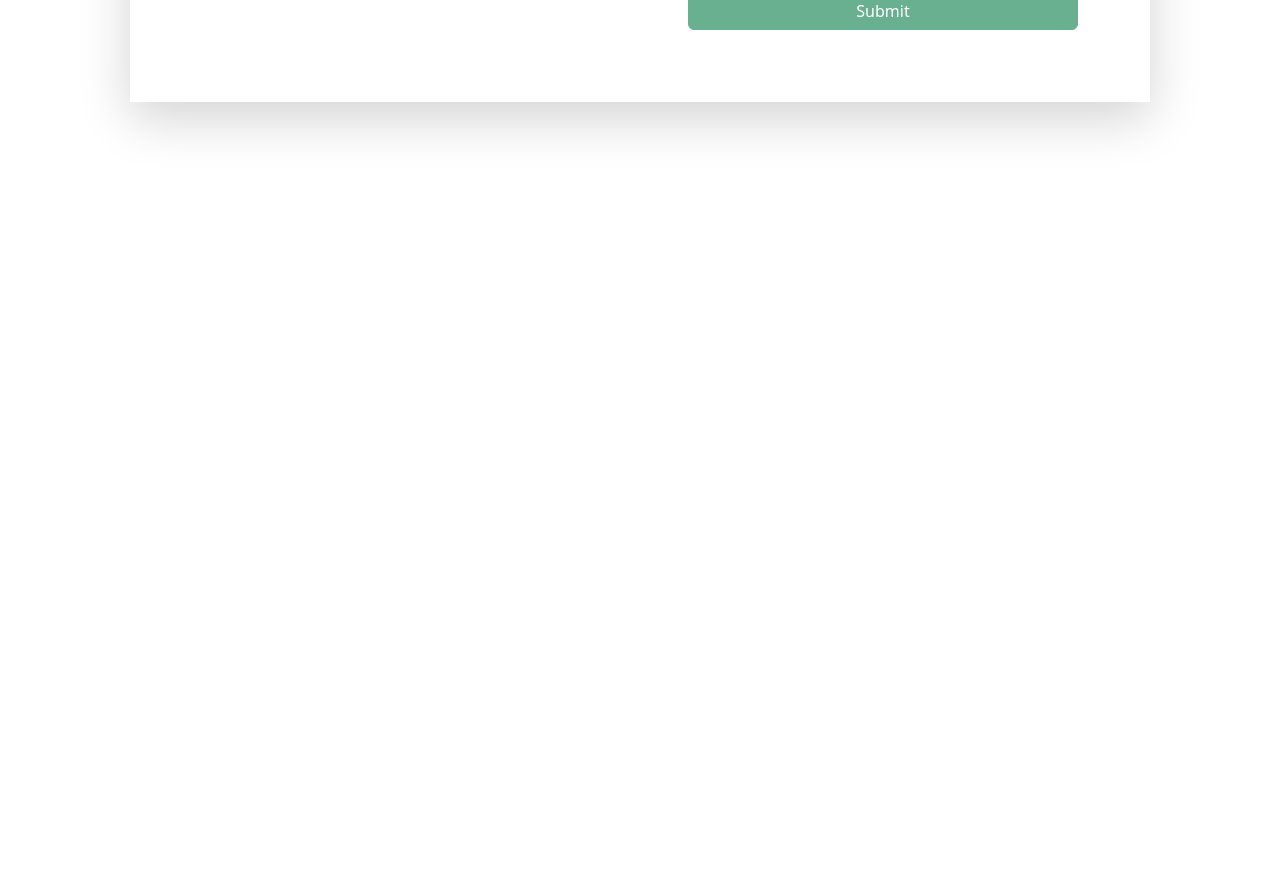
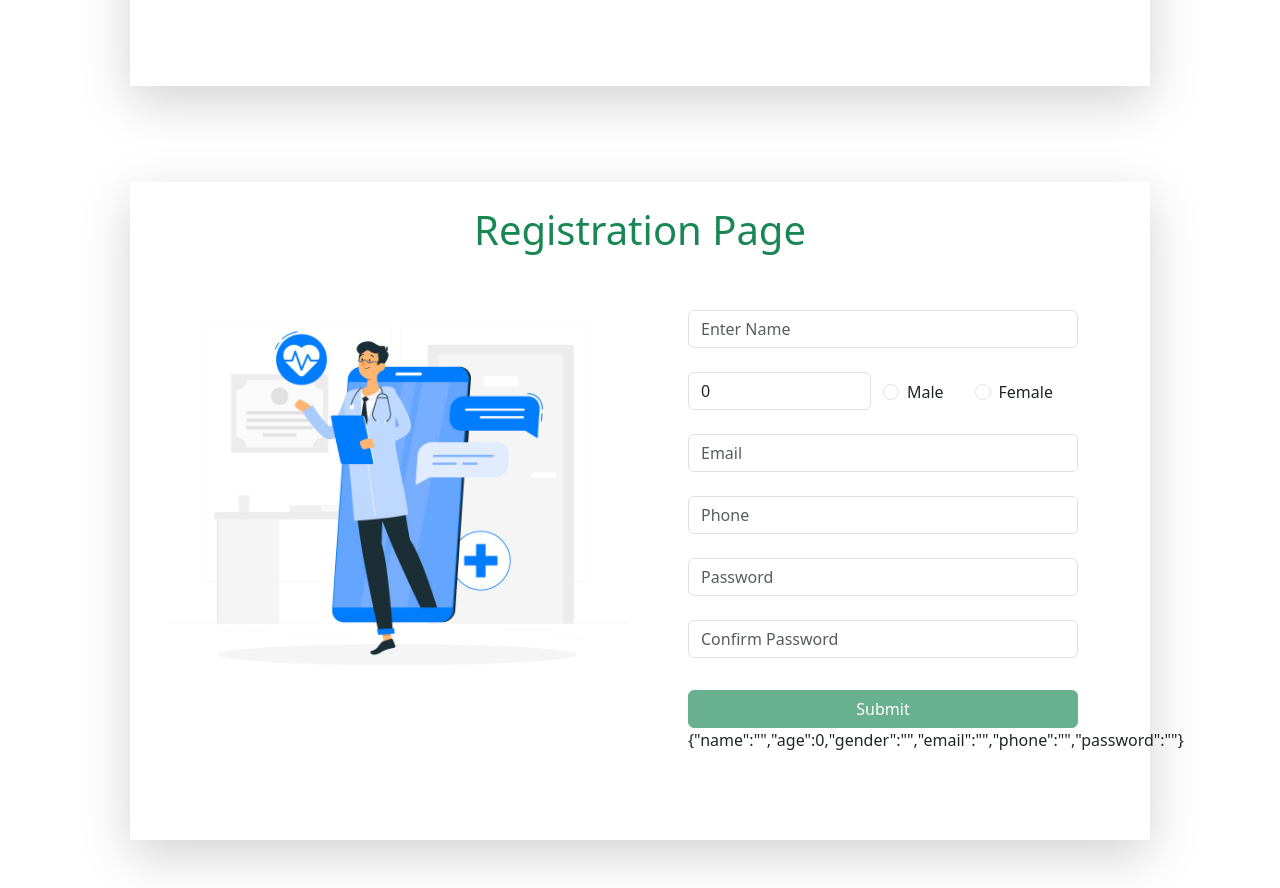
Before and after one commit to RushabhDabre/CDAC_Mini_project, a React (Create React App) app in the folder miniprojectapp/: page /register in a window 1280 px wide. Shown: the part 620-1508 px from the top of the page. Before the commit the page ends 800 px from the top, so only its background shows below. Built offline with nearby package versions, Linux system fonts and the light colour scheme.

Commit message:
Registration Page RESTAPI done, some bugs identified but yet to solve, cleared unwanted data

```diff
--- a/miniprojectapp/src/App.js
+++ b/miniprojectapp/src/App.js
@@ -9,9 +9,9 @@ import OuterNavbar from './Components/OuterNavbar';
 function App() {
   return (
     <div>
-      <OuterNavbar/>
+      {/* <OuterNavbar/> */}
       {/* <InnerNavbar/> */}
-     {/* <Register/> */}
+     <Register/>
     {/* <Login/> */}
 
 
--- a/miniprojectapp/src/Components/Register.js
+++ b/miniprojectapp/src/Components/Register.js
@@ -1,8 +1,60 @@
 import pic from '../Image/DocLogin.jpg'
 import { useForm } from "react-hook-form";
+import { useState, useReducer, useEffect } from "react"
+
+//info - about one user, initial state
+const init = {
+    name:"",
+    age:0,
+    gender:"",
+    email:"",
+    phone:"",
+    password:""
+}
+
+const reducer = (state,action) => {
+    switch(action.type){
+        case 'update':
+            return {...state,[action.fld]:action.val}
+        case 'reset':
+            return init;
+    }
+}
+
 
 export default function Register(){
     const { register, formState: {errors , isValid}, watch } = useForm({mode: 'all'});
+    const[user,dispatch] = useReducer(reducer,init);
+    const [msg,setmsg]=useState("");
+
+    //for testing
+    useEffect(() => {
+        console.log("isValid:", isValid);
+        console.log("errors:", errors);
+    }, [isValid, errors]);
+
+    const submitData=(e)=>{
+        //default behavior submit - cancelling
+        e.preventDefault();
+        const reqOptions = {
+            method:"post",
+            headers:{'content-type':'application/json'},
+            body:JSON.stringify({
+                name:user.name,
+                age:user.age,
+                gender:user.gender,
+                email:user.email,
+                phone:user.phone,
+                password:user.password
+            })
+        }
+
+        fetch("http://localhost:9000/insertUser",reqOptions)
+        .then(res=>res.text())
+        .then(str=>setmsg(str))
+    }
+
+    //bug in password validation -- need to fix
     return (
         <div className="container d-flex justify-content-center ">
             <div className="row shadow-lg p-4 m-5" style={{"width": '65rem'}}>
@@ -14,51 +66,62 @@ export default function Register(){
                 <form >
                     <div className="form-group ">
                         <input type="text" placeholder="Enter Name" className="form-control"
-                        {...register("name",{required: true, pattern: /^[A-Za-z\s]{3,}$/})}/>
-                        <error className='text-danger ms-2'>{errors.name?.type === "required" && "Name is required!"}{errors.name?.type === "pattern" && "Invalid Name!"}</error>
+                        {...register("name",{required: true, pattern: /^[A-Za-z\s]{3,}$/})} //for Validation
+                        name="name" value={user.name} onChange={(e)=>{dispatch({type:'update',fld:"name",val:e.target.value})}} /> {/*For RESTAPI */}
+                        <span className='text-danger ms-2'>{errors.name?.type === "required" && "Name is required!"}{errors.name?.type === "pattern" && "Invalid Name!"}</span >
                     </div>
                     <div className="row form-group ">
                         <div className='col-6'>
                             <input type="number" placeholder="Enter Age" className="form-control"
-                            {...register("age",{required: true, pattern: /^\d{1,2}$/},)}/>
-                            <error className='text-danger ms-2'>{errors.age?.type === "required" && "Age is required!"}{errors.age?.type === "pattern" && "Invalid Age!"}</error>
+                            {...register("age",{required: true, pattern: /^\d{1,2}$/},)} //for Validation
+                            name="age" value={user.age} onChange={(e)=>{dispatch({type:'update',fld:"age",val:e.target.value})}} /> {/*For RESTAPI */}
+                            <span className='text-danger ms-2'>{errors.age?.type === "required" && "Age is required!"}{errors.age?.type === "pattern" && "Invalid Age!"}</span >
                         </div>
                         <div className='col-6 row mt-2'>
                             <div className='col-6 form-check'>
-                                <input type="radio" className="form-check-input" name="flexRadioDefault" value="M" {...register("sex",{required: true})}/>
+                                <input type="radio" className="form-check-input" checked={user.gender === "M"}
+                                {...register("gender",{required: true})} //for Validation
+                                name="gender" value="M" onChange={(e) => { dispatch({ type: 'update', fld: "gender", val: e.target.value }) }} /> {/*For RESTAPI */}
                                 <label className="form-check-label" >Male</label>
                             </div>
                             <div className='col-6 form-check'>
-                                <input type="radio" placeholder="Enter Age" className="form-check-input" name="flexRadioDefault" value="F" {...register("sex",{required: true})}/>
+                                <input type="radio" className="form-check-input" checked={user.gender === "F"}
+                                {...register("gender",{required: true})} //for Validation
+                                name="gender" value="F" onChange={(e) => { dispatch({ type: 'update', fld: "gender", val: e.target.value }) }} /> {/*For RESTAPI */}
                                 <label className="form-check-label" >Female</label>
                             </div>
-                            <error className='text-danger'>{errors.sex?.type === "required" && "Please select!"}</error>
+                            <span className='text-danger'>{errors.gender?.type === "required" && "Please select!"}</span>
                         </div>
                     </div>
                     <div className="form-group">
                         <input type="email" placeholder="Email" className="form-control"
-                        {...register("email",{required: true, pattern: /^[a-zA-Z0-9_.+-]+@[a-zA-Z0-9-]+\.[a-zA-Z0-9-.]+$/i})}/>
-                        <error className='text-danger ms-2'>{errors.email?.type === "required" && "Email is required!"}{errors.email?.type === "pattern" && "Email is invalid!"}</error>
+                        {...register("email",{required: true, pattern: /^[a-zA-Z0-9_.+-]+@[a-zA-Z0-9-]+\.[a-zA-Z0-9-.]+$/i},)} //for Validation
+                        name="email" value={user.email} onChange={(e)=>{dispatch({type:'update',fld:"email",val:e.target.value})}} />  {/*For RESTAPI */}
+                        <span className='text-danger ms-2'>{errors.email?.type === "required" && "Email is required!"}{errors.email?.type === "pattern" && "Email is invalid!"}</span >
                     </div>
                     <div className="form-group">
                         <input type="number" placeholder="Phone" className="form-control"
-                        {...register("number", {required: true, pattern: /^\d{10,12}$/})}/>
-                        <error className='text-danger ms-2'>{errors.number?.type === "required" && "Phone No is Required!"} {errors.number?.type === "pattern" && "Phone number is invalid!"} </error>
+                        {...register("phone", {required: true, pattern: /^\d{10,12}$/})} //for Validation
+                        name="phone" value={user.phone} onChange={(e) => { dispatch({ type: 'update', fld: "phone", val: e.target.value }) }} /> {/*For RESTAPI */}
+                        <span className='text-danger ms-2'>{errors.phone?.type === "required" && "Phone No is Required!"} {errors.phone?.type === "pattern" && "Phone number is invalid!"} </span>
                     </div>
                     <div className="form-group">
                         <input  type="password" placeholder="Password" className="form-control"
-                        {...register("password",{ required: true, pattern: /^[A-Za-z\d@$!%*?&]{8,12}$/})} />
-                        <error className='text-danger ms-2'>{errors.password?.type === "required" && "You must specify a password"}{errors.password?.type === "pattern" && "Password must be between 8 - 12 words!"}</error>
+                        {...register("password",{ required: true, pattern: /^[A-Za-z\d@$!%*?&]{8,12}$/})} //for Validation
+                        name="password" value={user.password} onChange={(e) => { dispatch({ type: 'update', fld: "password", val: e.target.value }) }} /> {/*For RESTAPI */}
+                        <span className='text-danger ms-2'>{errors.password?.type === "required" && "You must specify a password"}{errors.password?.type === "pattern" && "Password must be between 8 - 12 words!"}</span >
                     </div>
                     <div className="form-group">
                         <input  type="password" placeholder="Confirm Password" className="form-control"
                         {...register("confirm_password",{ required: true, validate: (val) => { return (watch('password') === val || "Your passwords do no match");},})} />
-                        <error className='text-danger ms-2'>{errors.confirm_password?.message}</error>
+                        <span className='text-danger ms-2'>{errors.confirm_password?.message}</span>
                     </div>
                     <div>
-                        <button type="submit" className="btn btn-success w-100 font-weight-bold mt-2" disabled={!isValid}>Submit</button>
+                        <button type="submit" className="btn btn-success w-100 font-weight-bold mt-2" disabled={!isValid} value="Insert" onClick={(e)=>{submitData(e)}}>Submit</button>
                     </div>
                 </form>
+            <p> {JSON.stringify(user)} </p>
+            <p> {msg} </p>
                 </div>
             </div>
         </div>
```
Also changed, not shown: miniprojectapp/src/BackEnd/exp1.js (deleted, +0 -64 lines), miniprojectapp/src/BackEnd/exp2.js (deleted, +0 -69 lines), miniprojectapp/src/BackEnd/rest_api.js (+27 -22 lines), miniprojectapp/src/BackEnd/update_api.js (deleted, +0 -43 lines), miniprojectapp/src/Components/UserLogin.js (added).
